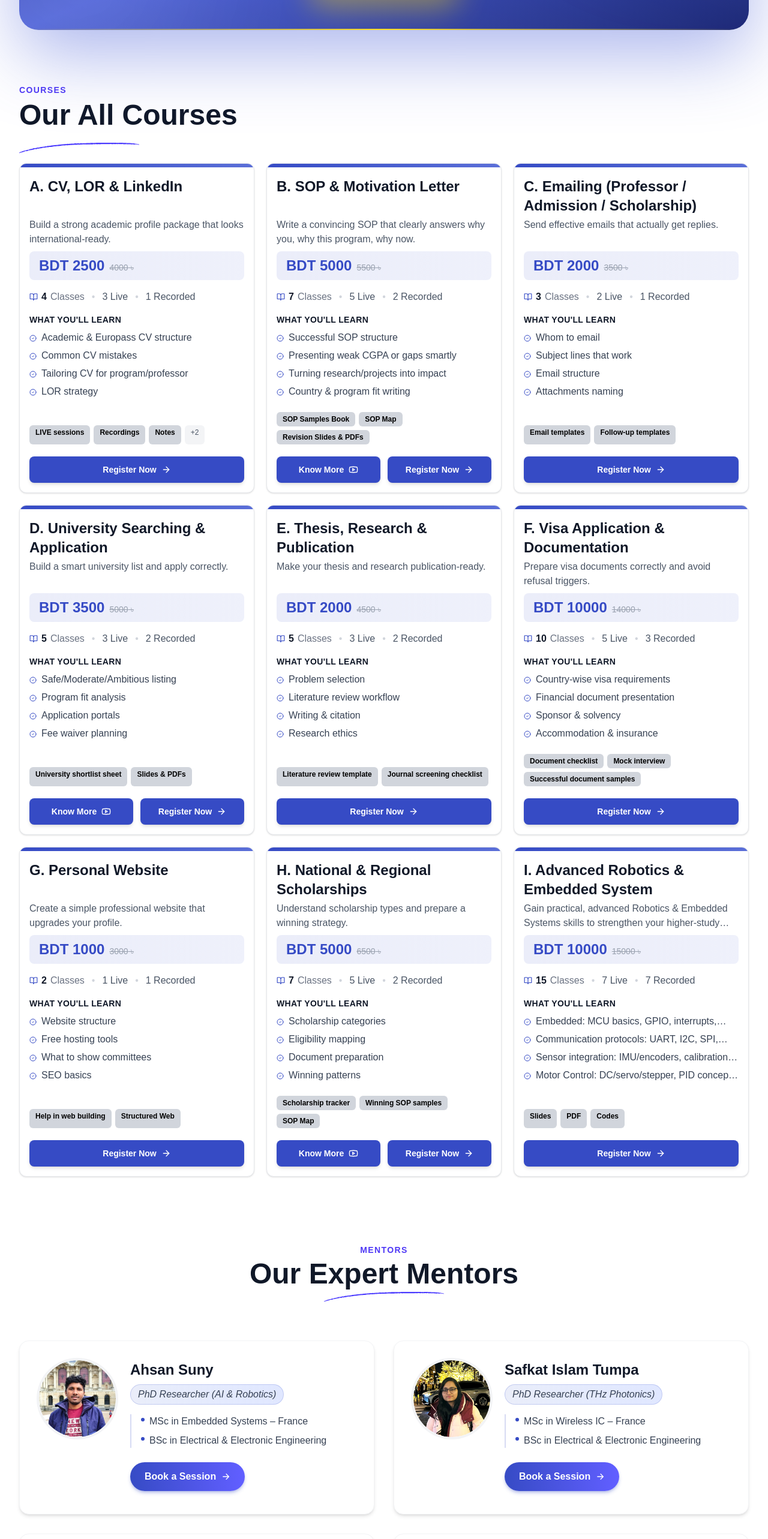
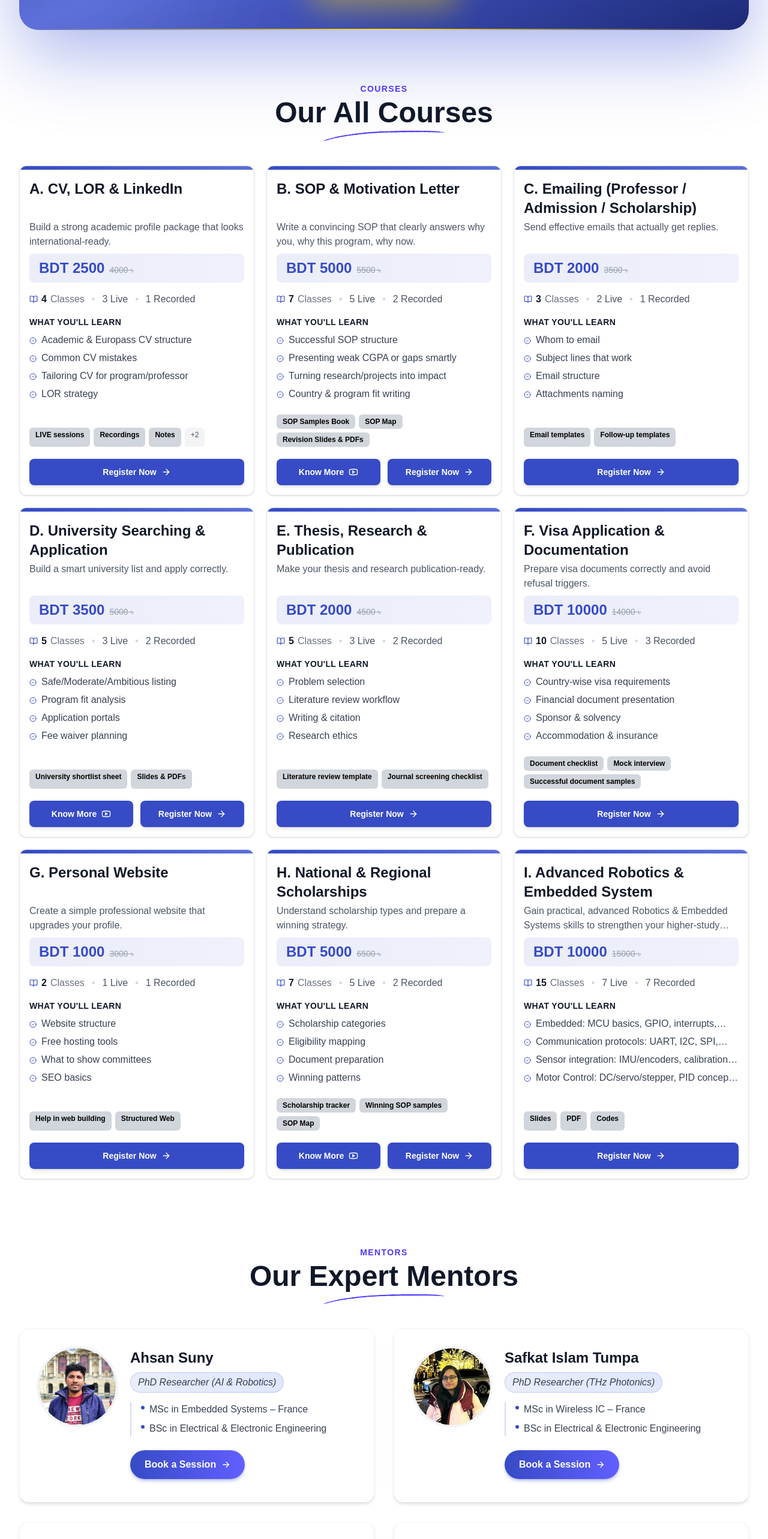
Before and after one commit to DevSadit/career-abroad, a Next.js app: page / in a window 1280 px wide. Shown: the part 1280-3846 px from the top of the page at 60% size. Built offline with nearby package versions, Linux system fonts and the light colour scheme; a web font is replaced by a local one.

Commit message:
dry method applied to head text

```diff
--- a/app/_landing/achivements/Achivements.jsx
+++ b/app/_landing/achivements/Achivements.jsx
@@ -4,23 +4,13 @@ import React from "react";
 import students from "../../../data/students.json";
 import { Carousel } from "react-responsive-carousel";
 import "react-responsive-carousel/lib/styles/carousel.min.css";
+import Title from "@/app/_shared/Title";
 const Achivements = () => {
   return (
     <section id="achivement" className="pt-8 md:pt-12 lg:pt-26 xl:pt-20">
       <div className="max-w-7xl mx-auto px-4 sm:px-6 lg:px-8">
         {/* head title */}
-        <div className="text-center flex flex-col justify-center mb-12 md:mb-16">
-          <p className="text-indigo-600 font-semibold text-xs md:text-sm uppercase tracking-widest">
-            Achivements
-          </p>
-          <h2 className="text-3xl sm:text-4xl md:text-4xl lg:text-5xl font-bold text-gray-900 leading-tight">
-            Our Achievements
-          </h2>
-
-          <div className="flex justify-center items-center">
-            <Image src="/title.svg" alt="title" width={200} height={100} />
-          </div>
-        </div>
+        <Title title={"Achivements"} subtitle={"Our Achievements"} />
 
         {/* slider */}
         <div className="max-w-4xl mx-auto px-3 sm:px-6 lg:px-8">
--- a/app/_landing/courses/CoursesSection.jsx
+++ b/app/_landing/courses/CoursesSection.jsx
@@ -4,26 +4,13 @@ import courses from "../../../data/courses.json";
 import CourseCard from "./CourseCard";
 import Link from "next/link";
 import PremiumCard from "@/app/_shared/PremiumCard";
+import Title from "@/app/_shared/Title";
 const CoursesSection = () => {
   return (
     <section className="py-12 md:py-16 lg:py-20 xl:py-12 bg-white">
       <div className="max-w-7xl mx-auto px-4 sm:px-6 lg:px-8">
         {/* head text */}
-        <div className="space-y-2 md:space-y-4">
-          <span className="text-indigo-600 font-semibold text-xs md:text-sm uppercase tracking-widest">
-            Courses
-          </span>
-          <h2 className="text-3xl sm:text-4xl md:text-4xl lg:text-5xl font-bold text-gray-900 leading-tight">
-            Our All Courses
-          </h2>
-
-          <div>
-            <Image src="/title.svg" alt="title" width={200} height={100} />
-          </div>
-        </div>
-
-        {/* premium mentorship programme card */}
-        {/* <PremiumCard /> */}
+        <Title title={"Courses"} subtitle={"Our All Courses"} />
 
         {/* card section */}
         <div className=" my-4 gap-5 grid grid-cols-1 md:grid-cols-3 ">
--- a/app/_landing/faq/Faq.jsx
+++ b/app/_landing/faq/Faq.jsx
@@ -3,6 +3,7 @@ import Image from "next/image";
 import React from "react";
 import countries from "../../../data/countries.json";
 import Link from "next/link";
+import Title from "@/app/_shared/Title";
 
 const Faq = () => {
   if (!countries || countries.length === 0) {
@@ -21,18 +22,7 @@ const Faq = () => {
     <section id="faq" className="py-8 md:py-12 lg:py-26 xl:py-20 bg-white">
       <div className="max-w-7xl mx-auto px-4 sm:px-6 lg:px-8">
         {/* head text */}
-        <div className="text-center flex flex-col justify-center mb-12 md:mb-16">
-          <p className="text-indigo-600 font-semibold text-xs md:text-sm uppercase tracking-widest">
-            Faq
-          </p>
-          <h2 className="text-3xl sm:text-4xl md:text-4xl lg:text-5xl font-bold text-gray-900 leading-tight">
-            Based On Countries
-          </h2>
-
-          <div className="flex justify-center items-center">
-            <Image src="/title.svg" alt="title" width={200} height={100} />
-          </div>
-        </div>
+        <Title title={"Faq"} subtitle={" Based On Countries"} />
 
         {/* Countries Grid */}
         <div className="grid grid-cols-1 sm:grid-cols-2 lg:grid-cols-3 gap-6 md:gap-8">
--- a/app/_landing/mentors/Mentors.jsx
+++ b/app/_landing/mentors/Mentors.jsx
@@ -2,24 +2,14 @@ import Image from "next/image";
 import React from "react";
 import mentors from "../../../data/mentors.json";
 import MentorCard from "./MentorCard";
+import Title from "@/app/_shared/Title";
 
 const Mentors = () => {
   return (
     <section className="py-12 md:py-16 lg:py-20 xl:py-12">
       <div className="max-w-7xl mx-auto px-4 sm:px-6 lg:px-8">
-        {/* head title */}
-        <div className="text-center flex flex-col justify-center mb-12 md:mb-16">
-          <p className="text-indigo-600 font-semibold text-xs md:text-sm uppercase tracking-widest">
-            Mentors
-          </p>
-          <h2 className="text-3xl sm:text-4xl md:text-4xl lg:text-5xl font-bold text-gray-900 leading-tight">
-            Our Expert Mentors
-          </h2>
-
-          <div className="flex justify-center items-center">
-            <Image src="/title.svg" alt="title" width={200} height={100} />
-          </div>
-        </div>
+        {/* head text */}
+        <Title title={"Mentors"} subtitle={"Our Expert Mentors"} />
 
         {/* mentors grid */}
         <div className="grid grid-cols-1 lg:grid-cols-2 gap-6 md:gap-8">
--- /dev/null
+++ b/app/_shared/Title.jsx
@@ -0,0 +1,21 @@
+import Image from "next/image";
+import React from "react";
+
+const Title = ({ title, subtitle }) => {
+  return (
+    <div className="text-center flex flex-col justify-center mb-6 md:mb-10">
+      <p className="text-indigo-600 font-semibold text-xs md:text-sm uppercase tracking-widest">
+        {title}
+      </p>
+      <h2 className="text-3xl sm:text-4xl md:text-4xl lg:text-5xl font-bold text-gray-900 leading-tight">
+        {subtitle}
+      </h2>
+
+      <div className="flex justify-center items-center">
+        <Image src="/title.svg" alt="title" width={200} height={100} />
+      </div>
+    </div>
+  );
+};
+
+export default Title;
```
